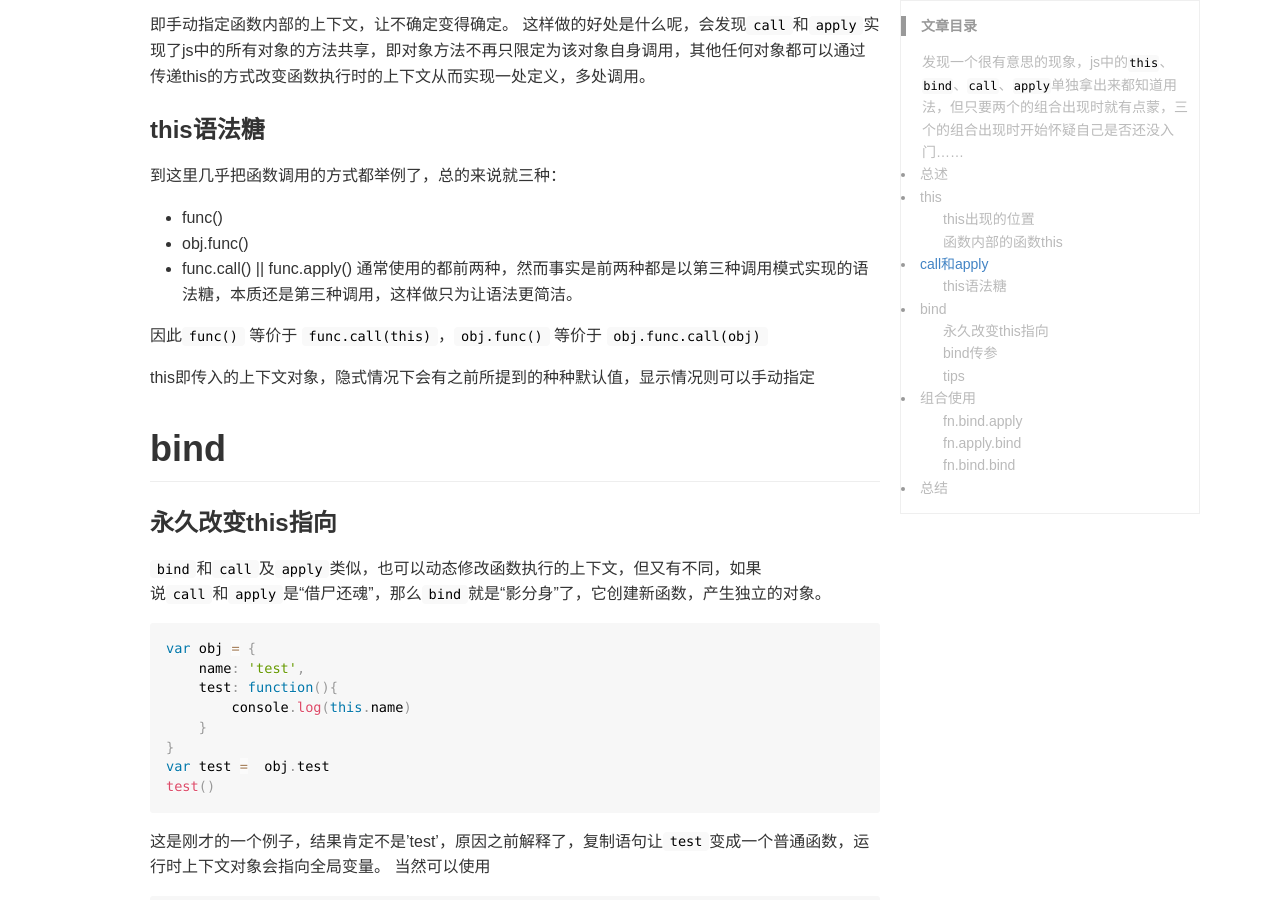
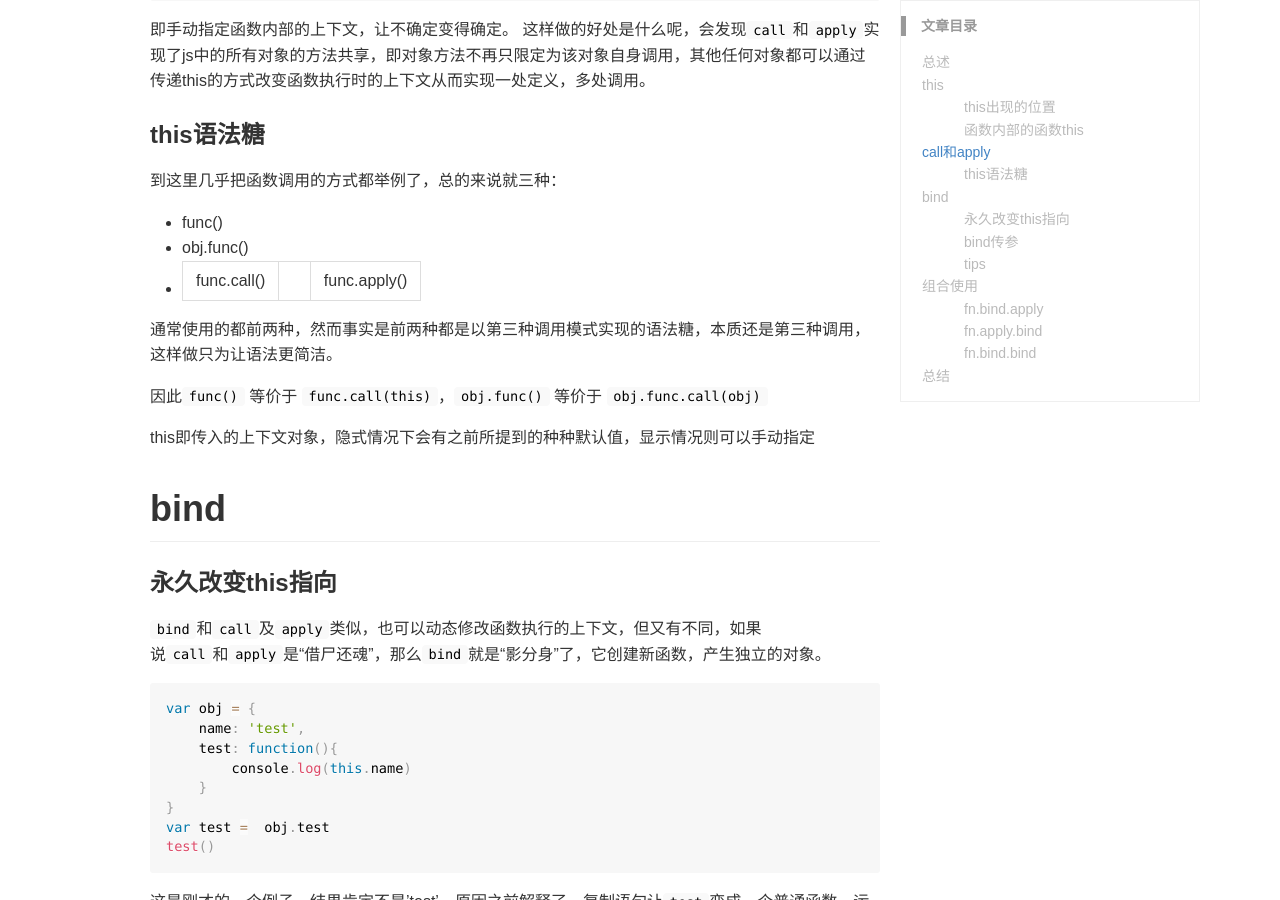
Before and after one commit to Hinger36/Hinger36.github.io, a Jekyll site: the page built from _posts/2018-3-14-JS中的this、bind、call、apply.md, in a window 1280 px wide and 900 px high, scrolled down 3566 px. Built offline with Jekyll 4.4.1, drawn with Linux system fonts in a browser that asks for light colours; some of the changed text lies outside the part shown.

Commit message:
Update 2018-3-14-JS中的this、bind、call、apply.md

````diff
--- a/_posts/2018-3-14-JS中的this、bind、call、apply.md
+++ b/_posts/2018-3-14-JS中的this、bind、call、apply.md
@@ -6,13 +6,13 @@ description:
 keywords: JavaScript, this
 ---
 
-##### 发现一个很有意思的现象，js中的`this`、`bind`、`call`、`apply`单独拿出来都知道用法，但只要两个的组合出现时就有点蒙，三个的组合出现时开始怀疑自己是否还没入门……
+ 发现一个很有意思的现象，js中的`this`、`bind`、`call`、`apply`单独拿出来都知道用法，但只要两个的组合出现时就有点蒙，三个的组合出现时开始怀疑自己是否还没入门……
 
 我想大概原因还是没有认真做过总结吧，之前已经总结过一次js中this的用法，不过那次是着重总结箭头函数中的`this`。这次把这几个经常见到的整合在一起再总结一次。
 
 # 总述
 
-* `this`，指向一个对象，不同情况下不同, 如果是函数调用，`this`指向函数运行时的context，即上下文对象
+* `this`，指向一个对象，不同情况下不同, 如果是函数调用，`this`指向函数运行时的`context`，即上下文对象
 * `bind`，函数方法，调用后返回一个创建的新函数，第一个参数为传递给创建函数的this变量，后续参数为创建函数参数，会先于调用函数参数传入
 * `call`，函数方法，调用后执行该函数，第一个参数为传递给该函数的`this`变量，后续参数为函数参数
 * `apply`，函数方法，调用后执行该函数，第一个参数为传递给该函数的`this`变量，第二个参数可省略，但存在的话必须为一个数组或类数组
@@ -99,7 +99,7 @@ console.log(test.foo()) // test
 ```
 以上代码结果会是什么呢？
 涉及的三个函数`Test`，`bar`和`foo`，它们内的`this`是同一对象么？
-答案是否定的，非匿名函数的this指向都是独立的，情况和之前说的一样，作为普通函数和构造函数及对象方法是不一样的。
+答案是否定的，非匿名函数的`this`指向都是独立的，情况和之前说的一样，作为普通函数和构造函数及对象方法是不一样的。
 
 # call和apply
 ###用法
@@ -145,6 +145,7 @@ obj.test.apply(foo)
 * func()
 * obj.func()
 * func.call() || func.apply()
+
 通常使用的都前两种，然而事实是前两种都是以第三种调用模式实现的语法糖，本质还是第三种调用，这样做只为让语法更简洁。
 
 因此`func()` 等价于 `func.call(this)`，`obj.func()` 等价于 `obj.func.call(obj)`
````
